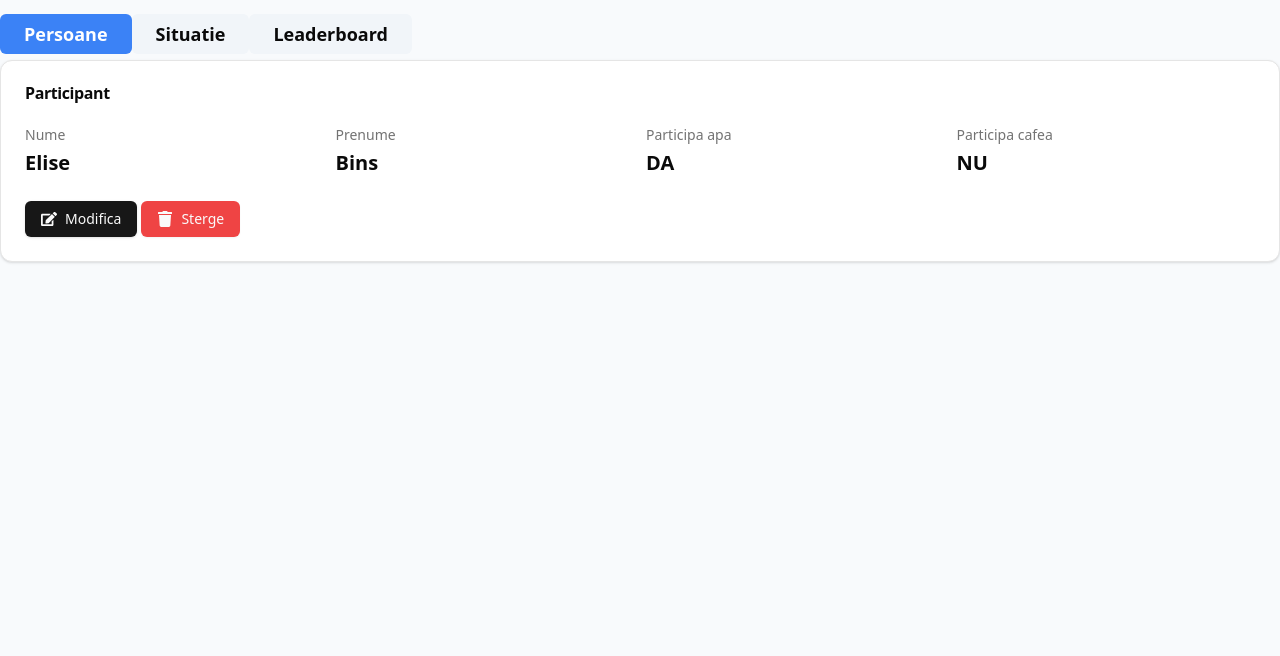
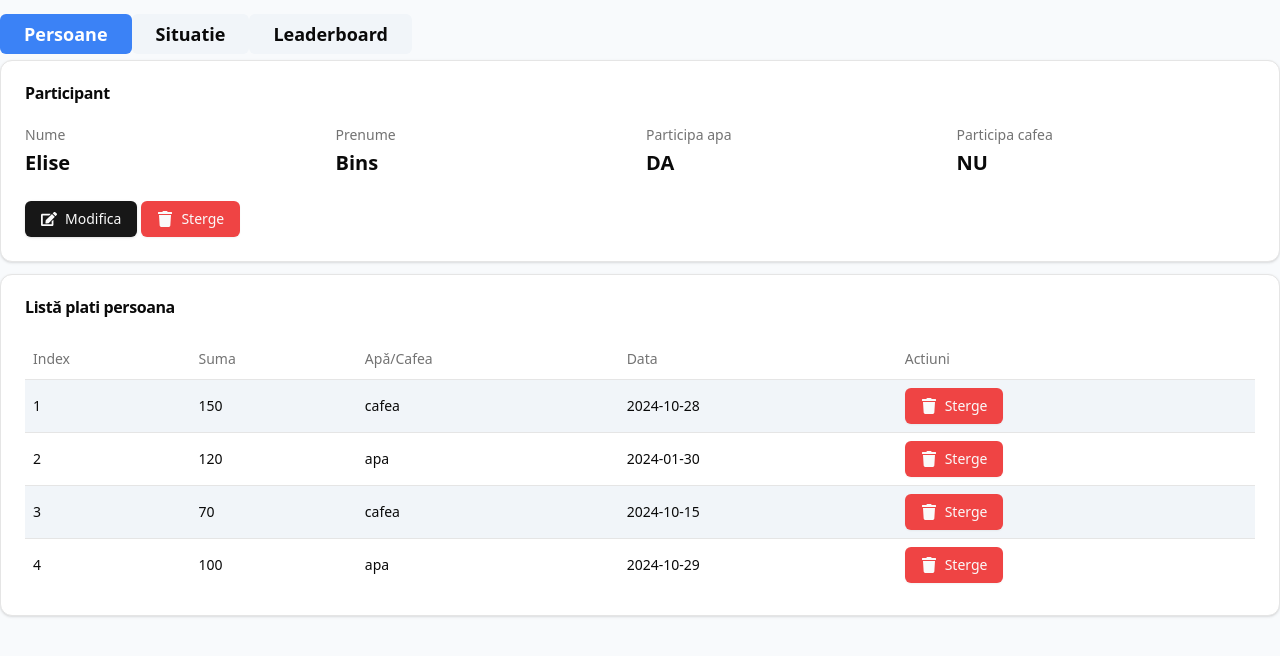
Before and after one commit to DCPD-Team/apa-cafea, a React (Vite) app: page /persoana/2bb3abd3-05e0-4d9a-824c-763aa1b92d92 in a window 1280 px wide. Shown: the top 656 px of the page. Built offline with nearby package versions, Linux system fonts and the light colour scheme.

Commit message:
Tabel plati persoana

```diff
--- a/src/fake-api/fakePaymentApi.ts
+++ b/src/fake-api/fakePaymentApi.ts
@@ -7,6 +7,7 @@ export type Payment = {
   userId: string;
   suma: number;
   pentru: ApaSauCafea;
+  data: string;
 };
 
 export type Person = {
@@ -42,6 +43,7 @@ const generateNewPayment = (): Payment => {
     userId: faker.helpers.arrayElement(FakePersonApi.getInitialData().map((x) => x.id)),
     suma: faker.number.int({ min: 10, max: 150, multipleOf: 10 }),
     pentru: faker.datatype.boolean() ? 'apa' : 'cafea',
+    data: faker.date.past().toISOString(),
   };
 };
 
--- a/src/pages/persoane/detalii/Persoana.tsx
+++ b/src/pages/persoane/detalii/Persoana.tsx
@@ -1,6 +1,12 @@
 import React from 'react';
 import { InformatiiPersoana } from '@/pages/persoane/detalii/informatii/InformatiiPersoana.tsx';
+import { ListaPlatiPersoana } from '@/pages/persoane/detalii/plati/ListaPlatiPersoana.tsx';
 
 export const Persoana: React.FC = () => {
-  return <InformatiiPersoana />;
+  return (
+    <>
+      <InformatiiPersoana />
+      <ListaPlatiPersoana />
+    </>
+  );
 };
--- /dev/null
+++ b/src/pages/persoane/detalii/plati/ListaPlatiPersoana.tsx
@@ -0,0 +1,53 @@
+import { Table, TableBody, TableCell, TableHead, TableHeader, TableRow } from '@/components/ui/table';
+import React from 'react';
+import { useGetListaPlatiPersoanaQuery } from '@/pages/persoane/hooks/useGetListaPlatiPersoanaQuery.tsx';
+import { Loader2 } from 'lucide-react';
+import { Card, CardContent, CardHeader, CardTitle } from '@/components/ui/card.tsx';
+import { ActiuniPlatiPersoana } from '@/pages/persoane/detalii/plati/components/ActiuniPlatiPersoana.tsx';
+import { useParams } from 'react-router-dom';
+
+export const ListaPlatiPersoana: React.FC = () => {
+  const { id } = useParams();
+  const { isLoading, isFetching, data: plati } = useGetListaPlatiPersoanaQuery({ id });
+
+  if (isLoading || !plati) {
+    return <div>loading</div>;
+  }
+
+  return (
+    <Card>
+      <CardHeader>
+        <CardTitle>Listǎ plati persoana</CardTitle>
+      </CardHeader>
+      <CardContent>
+        {isFetching && <Loader2 className="animate-spin" />}
+        <Table>
+          <TableHeader>
+            <TableRow>
+              <TableHead>Index</TableHead>
+              <TableHead>Suma</TableHead>
+              <TableHead>Apǎ/Cafea</TableHead>
+              <TableHead>Data</TableHead>
+              <TableHead>Actiuni</TableHead>
+            </TableRow>
+          </TableHeader>
+          <TableBody className={'group'}>
+            {plati.map((plata, index) => (
+              <TableRow
+                key={plata.id}
+                className={'bg-white odd:bg-slate-100 hover:bg-slate-300'}>
+                <TableCell className="font-medium">{index + 1}</TableCell>
+                <TableCell className="font-medium">{plata.suma}</TableCell>
+                <TableCell className="font-medium">{plata.pentru}</TableCell>
+                <TableCell className="font-medium">{plata.data.slice(0, -14)}</TableCell>
+                <TableCell>
+                  <ActiuniPlatiPersoana payment={plata} />
+                </TableCell>
+              </TableRow>
+            ))}
+          </TableBody>
+        </Table>
+      </CardContent>
+    </Card>
+  );
+};
--- /dev/null
+++ b/src/pages/persoane/detalii/plati/components/ActiuniPlatiPersoana.tsx
@@ -0,0 +1,25 @@
+import React from 'react';
+import { Payment } from '@/fake-api/fakePaymentApi.ts';
+import { Button } from '@/components/ui/button.tsx';
+import { FaTrash } from 'react-icons/fa';
+import { Loader2 } from 'lucide-react';
+import { useStergePlataPersoanaMutation } from '@/pages/persoane/hooks/useStergePlataPersoanaMutation.tsx';
+
+type Props = {
+  payment: Payment;
+};
+
+export const ActiuniPlatiPersoana: React.FC<Props> = ({ payment }) => {
+  const { isPending, mutate } = useStergePlataPersoanaMutation({ userId: payment.userId });
+  return (
+    <div className="flex gap-1">
+      <Button
+        variant="destructive"
+        onClick={() => mutate(payment.id)}
+        disabled={isPending}>
+        {isPending ? <Loader2 className="animate-spin" /> : <FaTrash />}
+        Sterge
+      </Button>
+    </div>
+  );
+};
--- /dev/null
+++ b/src/pages/persoane/hooks/useGetListaPlatiPersoanaQuery.tsx
@@ -0,0 +1,14 @@
+import { useQuery } from '@tanstack/react-query';
+import { FakePaymentApi } from '@/fake-api/fakePaymentApi.ts';
+
+export const useGetListaPlatiPersoanaQuery = ({ id }: { id?: string }) => {
+  return useQuery({
+    queryKey: ['platiPersoana', id],
+    // placeholderData:[],
+    enabled: !!id,
+    queryFn: () => {
+      return FakePaymentApi.getAll();
+    },
+    select: (data) => data.filter((plata) => plata.userId === id),
+  });
+};
--- /dev/null
+++ b/src/pages/persoane/hooks/useStergePlataPersoanaMutation.tsx
@@ -0,0 +1,32 @@
+import { useMutation, useQueryClient } from '@tanstack/react-query';
+import { useToast } from '@/hooks/use-toast.ts';
+import { FakeApiResponse } from '@/fake-api/core/fakeApi.ts';
+import { FakePaymentApi } from '@/fake-api/fakePaymentApi.ts';
+
+export const useStergePlataPersoanaMutation = ({ userId }: { userId?: string }) => {
+  const queryClient = useQueryClient();
+  const { toast } = useToast();
+
+  return useMutation<FakeApiResponse, FakeApiResponse, string>({
+    mutationFn: (id) => {
+      return FakePaymentApi.delete(id);
+    },
+    onError: (response) => {
+      toast({
+        variant: 'destructive',
+        title: 'Error!',
+        description: response.message,
+      });
+    },
+    onSuccess: (response) => {
+      queryClient.invalidateQueries({
+        queryKey: ['platiPersoana', userId],
+      });
+      toast({
+        variant: 'default',
+        title: 'Success!',
+        description: response.message,
+      });
+    },
+  });
+};
```
Also changed, not shown: 1 other file (tests, documents, lock files or other folders).
